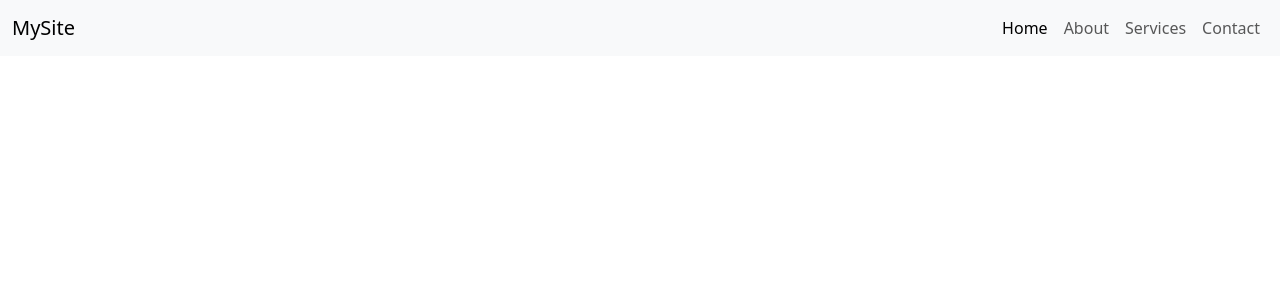
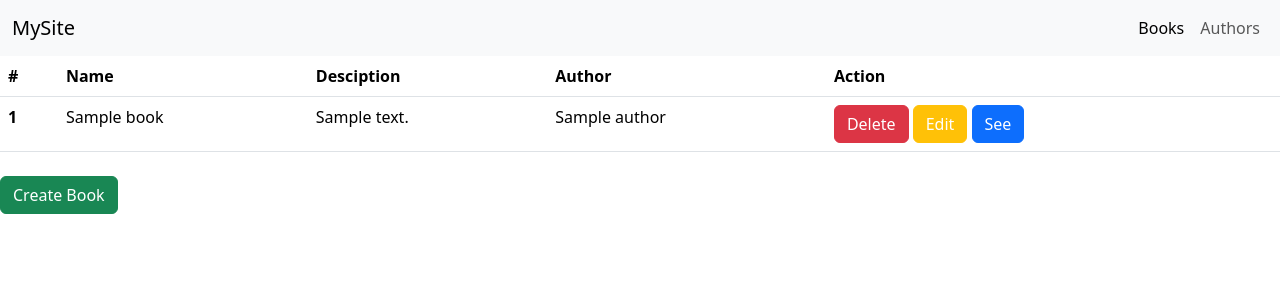
Before and after one commit to SamariddinNorboyev/Author-Book-CRUD, a Django app: page / in a window 1280 px wide. Shown: the top 300 px of the page. Run offline with Django 5.2, Linux system fonts and the light colour scheme; tables that the repository leaves empty hold one stand-in row (values such as "Sample post").

Commit message:
second commit

```diff
--- a/book/models.py
+++ b/book/models.py
@@ -22,7 +22,7 @@ class Book(models.Model):
     description = models.TextField(blank=True, null=True)
     created_at = models.DateField(auto_now_add=True)
     updated_at = models.DateTimeField(auto_now=True)
-    author = models.ForeignKey(Author, on_delete=models.SET_NULL, null=True)
+    author = models.ForeignKey(Author, on_delete=models.SET_NULL, null=True, blank=True)
 
     def __str__(self):
         return self.title
--- a/book/templates/book/base.html
+++ b/book/templates/book/base.html
@@ -9,23 +9,17 @@
 <body>
     <nav class="navbar navbar-expand-lg navbar-light bg-light">
         <div class="container-fluid">
-          <a class="navbar-brand" href="#">MySite</a>
+          <a class="navbar-brand" href="{% url 'book:home' %}">MySite</a>
           <button class="navbar-toggler" type="button" data-bs-toggle="collapse" data-bs-target="#navbarNav" aria-controls="navbarNav" aria-expanded="false" aria-label="Toggle navigation">
             <span class="navbar-toggler-icon"></span>
           </button>
           <div class="collapse navbar-collapse" id="navbarNav">
             <ul class="navbar-nav ms-auto">
               <li class="nav-item">
-                <a class="nav-link active" aria-current="page" href="{% url 'book:home' %}">Home</a>
+                <a class="nav-link active" aria-current="page" href="{% url 'book:home' %}">Books</a>
               </li>
               <li class="nav-item">
-                <a class="nav-link" href="#">About</a>
-              </li>
-              <li class="nav-item">
-                <a class="nav-link" href="#">Services</a>
-              </li>
-              <li class="nav-item">
-                <a class="nav-link" href="#">Contact</a>
+                <a class="nav-link" href="#">Authors</a>
               </li>
             </ul>
           </div>
--- a/book/templates/book/home.html
+++ b/book/templates/book/home.html
@@ -3,5 +3,33 @@
 
 
 {% block body %}
-
+    <table class="table">
+        <thead>
+        <tr>
+            <th scope="col">#</th>
+            <th scope="col">Name</th>
+            <th scope="col">Desciption</th>
+            <th scope="col">Author</th>
+            <th scope="col">Action</th>
+        </tr>
+        </thead>
+        <tbody>
+        {% for book in books %}
+        <tr>
+            <th scope="row">{{book.id}}</th>
+            <td>{{book.title}}</td>
+            <td>{{book.description}}</td>
+            <td>{{book.author}}</td>
+            <td>
+                <button class="btn btn-danger"><a href="{% url 'book:delete_book' book.id %}" style="text-decoration: none; color: white;">Delete</a></button>
+                <button class="btn btn-warning"><a href="{% url 'book:edit_book' book.id %}" style="text-decoration: none; color: white;">Edit</a></button>
+                <button class="btn btn-primary"><a href="{% url 'book:see_book' book.id %}" style="text-decoration: none; color: white;">See</a></button>
+            </td>
+        </tr>
+        {% endfor %}
+        </tbody>
+    </table>
+    <div class="navbar">
+        <button class="btn btn-success"><a href="" style="text-decoration: none; color: white;">Create Book</a></button>
+    </div>
 {% endblock %}
--- a/book/urls.py
+++ b/book/urls.py
@@ -3,5 +3,8 @@ from django.urls import path, include
 from . import views
 app_name = 'book'
 urlpatterns = [
-    path('', views.home, name='home')
+    path('', views.home, name='home'),
+    path('delete_book/<int:pk>', views.delete_book, name='delete_book'),
+    path('edit_book/<int:id>', views.edit_book, name='edit_book'),
+    path('see_book/<int:id>', views.see_book, name='see_book'),
 ]
--- a/book/views.py
+++ b/book/views.py
@@ -1,5 +1,39 @@
-from django.shortcuts import render
+from django.shortcuts import render, redirect
 from django.http import HttpResponse
+from .models import Author, Book
 # Create your views here.
 def home(request):
-    return render(request, 'book/home.html')
+    books = Book.objects.all()
+    return render(request, 'book/home.html', {'books':books})
+
+def delete_book(request, pk):
+    book = Book.objects.get(id = pk)
+    book.delete()
+    return redirect(request, 'book:home')
+
+def edit_book(request, pk):
+    if request.method == 'POST':
+        book = Book.objects.get(id = pk)
+        name = request.POST.get('name')
+        if name: book.name = name
+        description = request.POST.get('description')
+        if description: book.description = description
+        author_id = request.POST.get('author_id')
+        author = Author.objects.get(id = author_id)
+        authors = Author.objects.all()
+    book = Book.objects.get(id = pk)
+    return render(request, 'book/edit_book.html', {'books':book})
+
+def see_book(request, pk):
+    books = Book.objects.all()
+    return render(request, 'book/home.html', {'books':books})
+
+def create_book(request):
+    if request.method == 'POST':
+        name = request.POST.get('name')
+        description = request.POST.get('description')
+        author_id = request.POST.get('author_id')
+        author = Author.objects.get(id = author_id)
+        Book.objects.create(name = name, description = description, author = author)
+        return redirect(request, 'book:home')
+    return render(request, 'book/create_book.html')
```
Also changed, not shown: book/templates/book/create_book.html (added, +8 -0 lines), book/templates/book/edit_book.html (added, +25 -0 lines), book/templates/book/see_book.html (added, +9 -0 lines), book/migrations/0002_alter_book_author.py (added), db.sqlite3.
